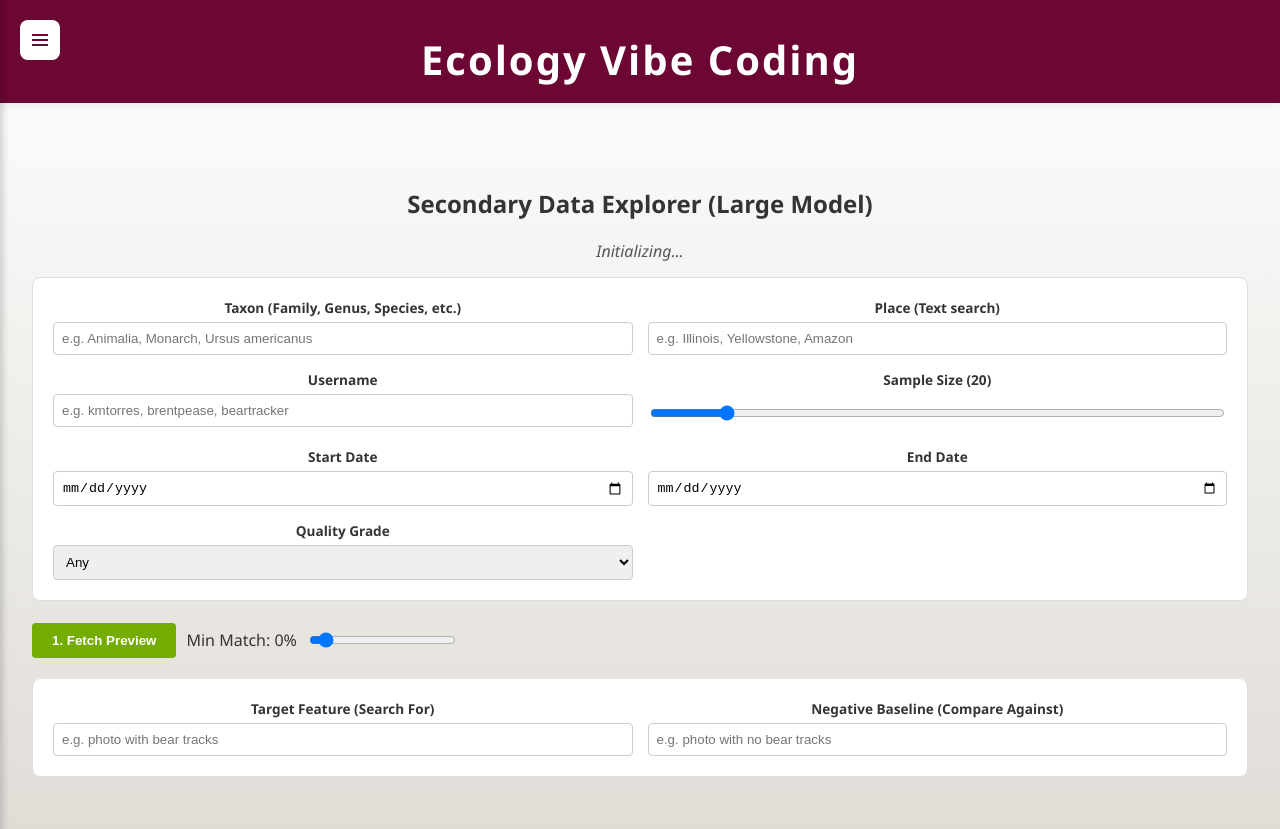
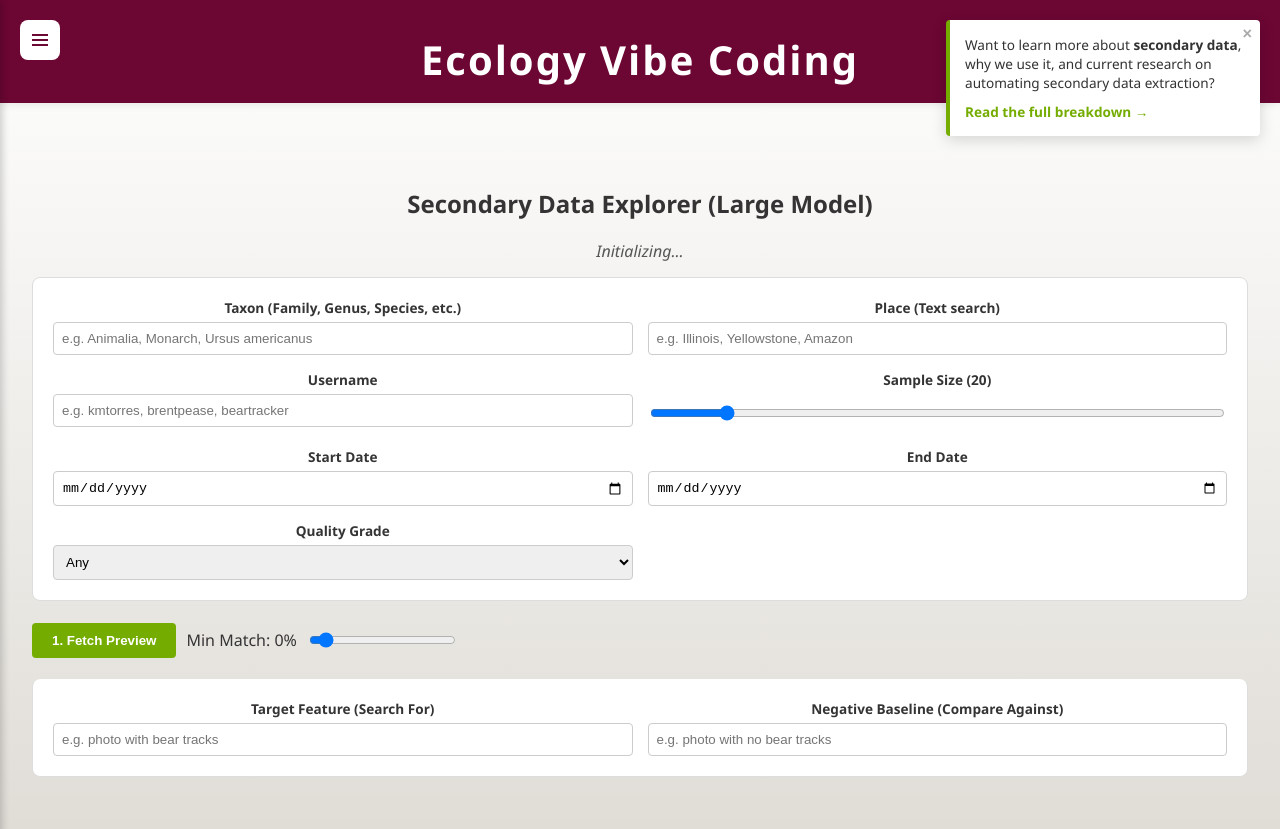
Before and after one commit to KTorres23/ecology-vibe-coding, a plain HTML site: page pages/secondary_explorer.html in a window 1280 px wide. Drawn offline with Linux system fonts and the light colour scheme.

Commit message:
Add info box for more info on secondary data, redirect to my website

```diff
--- a/pages/secondary_explorer.html
+++ b/pages/secondary_explorer.html
@@ -124,6 +124,65 @@
       background-color: #ccc;
       cursor: not-allowed;
     }
+
+    /* Top-Right Info Callout Styling */
+    .info-callout {
+      position: absolute;
+      top: 20px;
+      right: 20px;
+      width: 280px;
+      background: #ffffff;
+      border-left: 4px solid #74ac00;
+      box-shadow: 0 4px 15px rgba(0,0,0,0.15);
+      padding: 15px;
+      border-radius: 4px;
+      font-size: 0.85em;
+      z-index: 1000;
+      transition: all 0.2s ease;
+    }
+    .info-callout:hover {
+      transform: translateY(-2px);
+      box-shadow: 0 6px 20px rgba(0,0,0,0.2);
+    }
+    .info-callout p {
+      margin: 0 0 10px 0;
+      color: #333;
+      line-height: 1.4;
+    }
+    .info-callout a {
+      color: #74ac00;
+      text-decoration: none;
+      font-weight: bold;
+    }
+    .info-callout a:hover {
+      text-decoration: underline;
+    }
+    .close-callout {
+      position: absolute;
+      top: 5px;
+      right: 8px;
+      background: none;
+      border: none;
+      font-size: 1.2em;
+      cursor: pointer;
+      color: #aaa;
+      padding: 0;
+      line-height: 1;
+    }
+    .close-callout:hover {
+      color: #333;
+    }
+
+    /* Responsive adjustment for small screens */
+    @media (max-width: 768px) {
+      .info-callout {
+        position: relative;
+        top: 0;
+        right: 0;
+        width: auto;
+        margin-bottom: 20px;
+      }
+    }
   </style>
 </head>
 
@@ -143,6 +202,13 @@
       <li><a href="../pages/secondary_explorer.html">Secondary Data Explorer</a></li>
       <li><a href="#">More projects soon</a></li>
     </ul>
+  </div>
+
+  <!-- Top-Right Info Callout -->
+  <div class="info-callout" id="infoCallout">
+    <button class="close-callout" onclick="document.getElementById('infoCallout').style.display='none'" title="Close">&times;</button>
+    <p>Want to learn more about <strong>secondary data</strong>, why we use it, and current research on automating secondary data extraction?</p>
+    <a href="https://ktorres23.github.io/secondary-data/" target="_blank">Read the full breakdown →</a>
   </div>
 
   <header>
```
